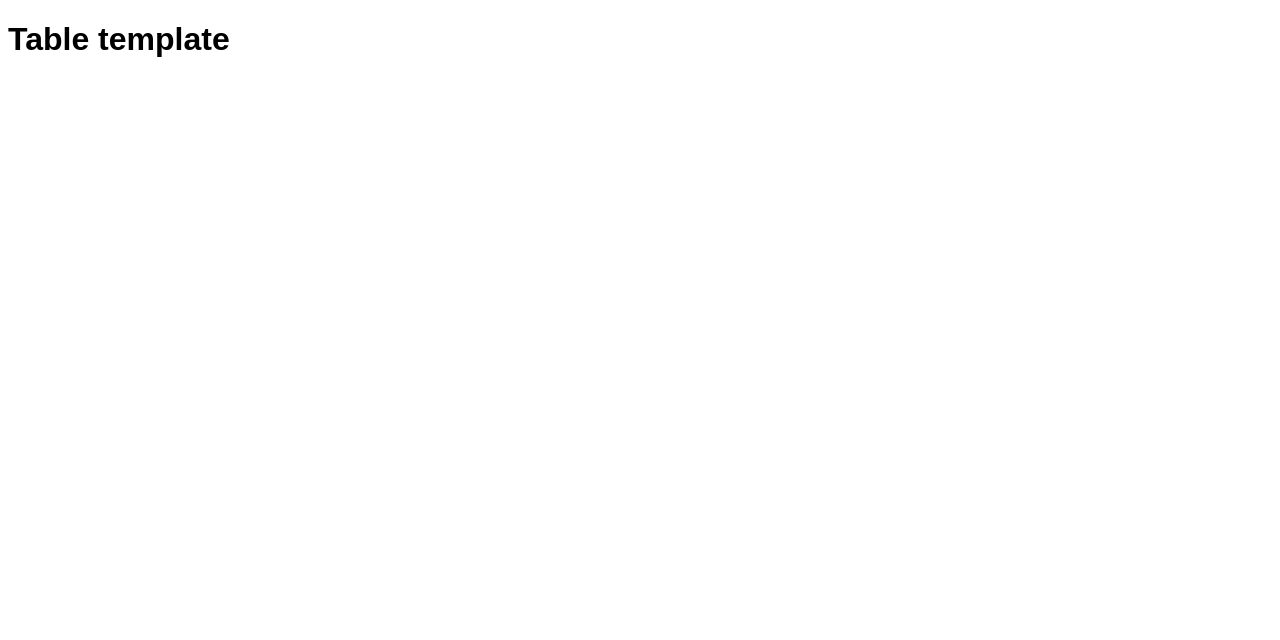
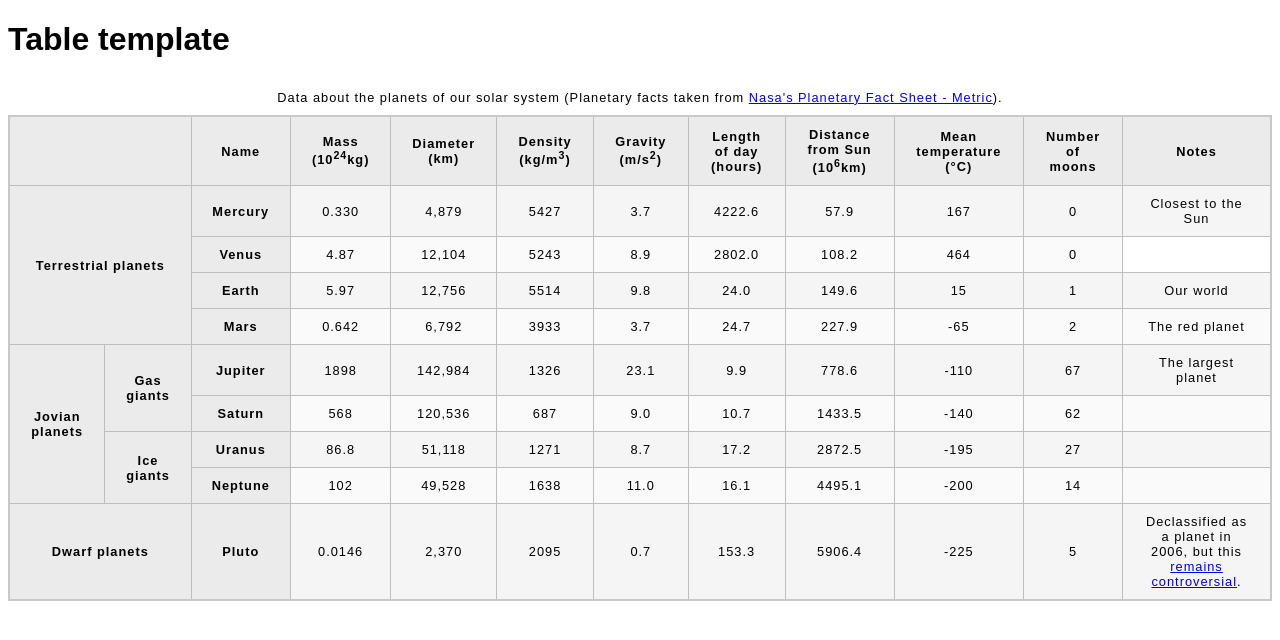
Before and after one commit to Bhavik575/inft_1206, a plain HTML site: page Assignment2/Part2/blank-template.html in a window 1280 px wide. Drawn offline with Linux system fonts and the light colour scheme.

Commit message:
commit 3
Completed part2 with caption

```diff
--- a/Assignment2/Part2/blank-template.html
+++ b/Assignment2/Part2/blank-template.html
@@ -9,6 +9,143 @@
   <body>
     <h1>Table template</h1>
 
+    <table>
+        <caption>Data about the planets of our solar system (Planetary facts taken from <a href="http://nssdc.gsfc.nasa.gov/planetary/factsheet/">Nasa's Planetary Fact Sheet - Metric</a>).
+        </caption>
+        <thead>
+          <tr>
+            <th scope="row" colspan="2"></th>
+            <th>Name</th>
+            <th>Mass (10<sup>24</sup>kg)</th>
+            <th>Diameter (km)</th>
+            <th>Density (kg/m<sup>3</sup>)</th>
+            <th>Gravity (m/s<sup>2</sup>)</th>
+            <th>Length of day (hours)</th>
+            <th>Distance from Sun (10<sup>6</sup>km)</th>
+            <th>Mean temperature (°C)</th>
+            <th>Number of moons</th>
+            <th>Notes</th>
+          </tr>
+        </thead>
+        <tbody>
+          <tr>
+            <th colspan="2" rowspan="4">Terrestrial planets</th>
+            <th>Mercury</th>
+            <td>0.330</td>
+            <td>4,879</td>
+            <td>5427</td>
+            <td>3.7</td>
+            <td>4222.6</td>
+            <td>57.9</td>
+            <td>167</td>
+            <td>0</td>
+            <td>Closest to the Sun</td>
+          </tr>
+          <tr>
+            <th>Venus</th>
+            <td>4.87</td>
+              <td>12,104</td>
+              <td>5243</td>
+              <td>8.9</td>
+              <td>2802.0</td>
+              <td>108.2</td>
+              <td>464</td>
+              <td>0</td>
+          </tr>
+
+          <tr>
+            <th>Earth</th>
+            <td>5.97</td>
+            <td>12,756</td>
+            <td>5514</td>
+            <td>9.8</td>
+            <td>24.0</td>
+            <td>149.6</td>
+            <td>15</td>
+            <td>1</td>
+            <td>Our world</td>
+          </tr>
+          <tr>
+            <th>Mars</th>
+            <td>0.642</td>
+            <td>6,792</td>
+            <td>3933</td>
+            <td>3.7</td>
+            <td>24.7</td>
+            <td>227.9</td>
+            <td>-65</td>
+            <td>2</td>
+            <td>The red planet</td>
+          </tr>
+          <tr>
+            <th rowspan="4">Jovian planets</th>
+            <th rowspan="2">Gas giants</th>
+            <th>Jupiter</th>
+            <td>1898</td>
+            <td>142,984</td>
+            <td>1326</td>
+            <td>23.1</td>
+            <td>9.9</td>
+            <td>778.6</td>
+            <td>-110</td>
+            <td>67</td>
+            <td>The largest planet</td>
+          </tr>
+          <tr>
+            <th>Saturn</th>
+            <td>568</td>
+            <td>120,536</td>
+            <td>687</td>
+            <td>9.0</td>
+            <td>10.7</td>
+            <td>1433.5</td>
+            <td>-140</td>
+            <td>62</td>
+            <td></td>
+          </tr>
+          <tr>
+            <th rowspan="2">Ice giants</th>
+            <th>Uranus</th>
+            <td>86.8</td>
+            <td>51,118</td>
+            <td>1271</td>
+            <td>8.7</td>
+            <td>17.2</td>
+            <td>2872.5</td>
+            <td>-195</td>
+            <td>27</td>
+            <td></td>
+          </tr>
+          <tr>
+            <th>Neptune</th>
+            <td>102</td>
+            <td>49,528</td>
+            <td>1638</td>
+            <td>11.0</td>
+            <td>16.1</td>
+            <td>4495.1</td>
+            <td>-200</td>
+            <td>14</td>
+            <td></td>
+          </tr>
+          <tr>
+            <th colspan="2">Dwarf planets</th>
+            <th>Pluto</th>
+            <td>0.0146</td>
+            <td>2,370</td>
+            <td>2095</td>
+            <td>0.7</td>
+            <td>153.3</td>
+            <td>5906.4</td>
+            <td>-225</td>
+            <td>5</td>
+            <td>Declassified as a planet in 2006, but this <a href="http://www.usatoday.com/story/tech/2014/10/02/pluto-planet-solar-system/16578959/">remains controversial</a>.
+</td>
+          </tr>
+        </tbody>
+
+
+    </table>
 
   </body>
 </html>
```
